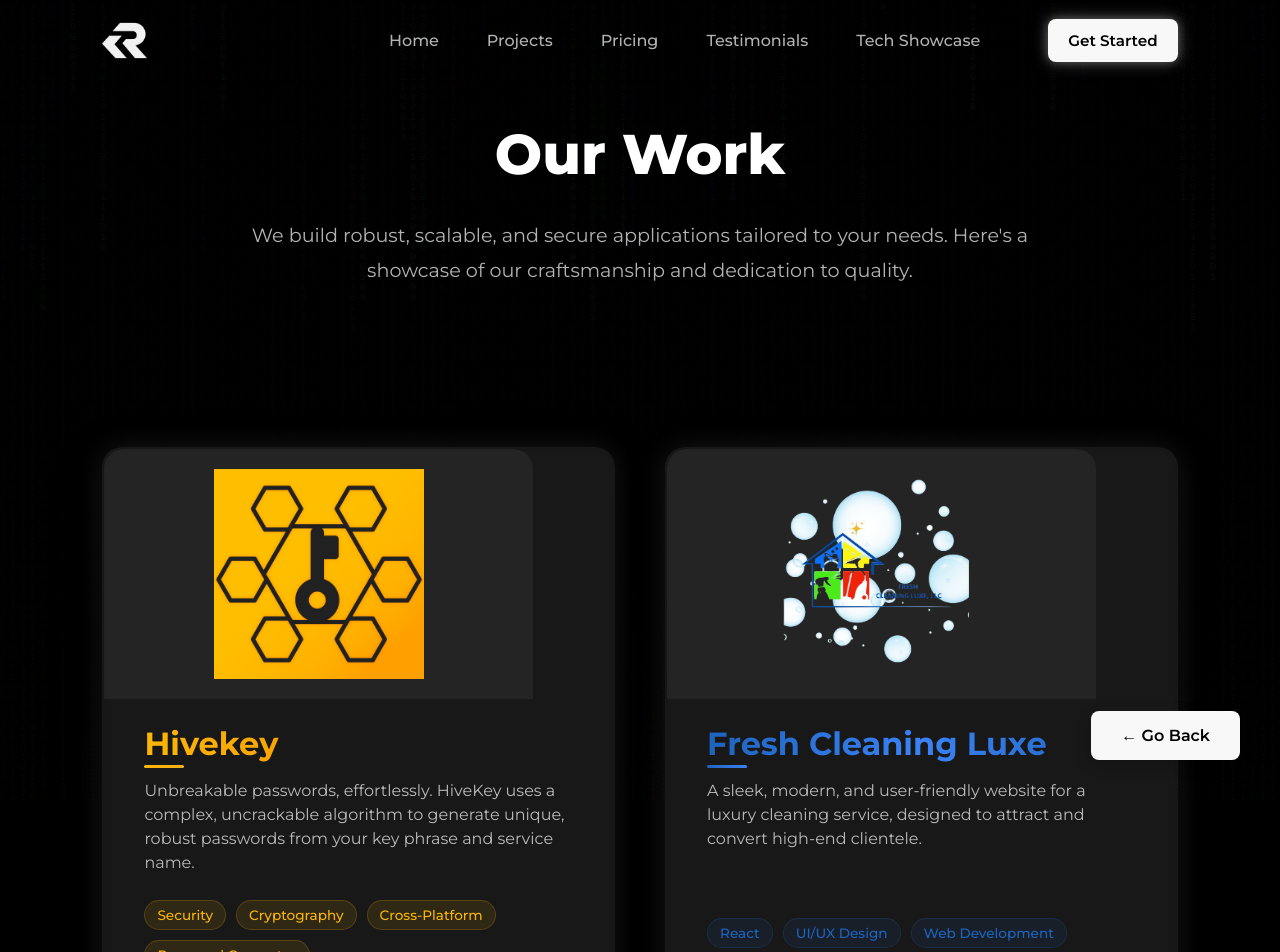
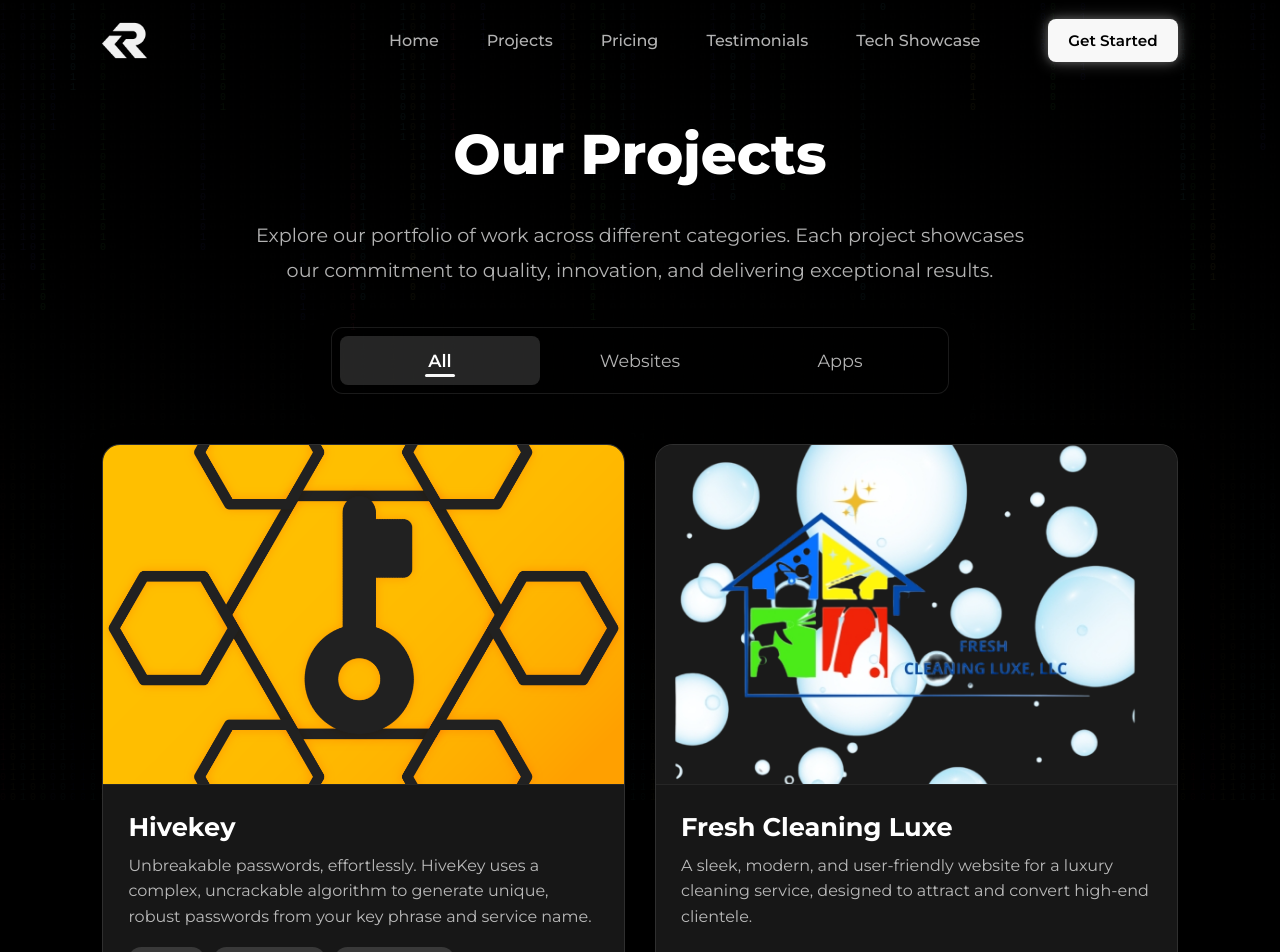
Before and after one commit to EarthPeopleStudio/ih-web-react-revolvotech, a React (Vite) app: page /projects in a window 1280 px wide. Shown: the top 952 px of the page. Built offline with nearby package versions, Linux system fonts and the light colour scheme.

Commit message:
Small Changes
-> Updated Project page style to old style to ensure consistency
-> Revamped HiveKey Product page

```diff
--- a/src/index.css
+++ b/src/index.css
@@ -1,3 +1,5 @@
+@import url('https://fonts.googleapis.com/css2?family=Montserrat:wght@400;500;600;700&display=swap');
+
 * {
   font-family: "Montserrat", sans-serif;
   font-optical-sizing: auto;
--- a/src/pages/Projects.jsx
+++ b/src/pages/Projects.jsx
@@ -1,18 +1,14 @@
-import React, { useState, useRef, useEffect } from "react";
+import React, { useState, useEffect } from "react";
 import styled from "styled-components";
 import { useNavigate } from "react-router-dom";
-import { FaWindows, FaGooglePlay, FaGithub, FaExternalLinkAlt } from "react-icons/fa";
 import HiveKeyImage from "../assets/HiveKey.png";
 import FreshCleaningLuxeImage from "../assets/Fresh Cleaning Luxe_ProjectLogo.png";
 
-const ProjectsPageWrapper = styled.div`
-  min-height: 100vh;
+const ProjectsWrapper = styled.div`
   padding: 120px 8% 80px;
   color: var(--text-primary);
-  display: flex;
-  flex-direction: column;
-  align-items: center;
-  justify-content: center;
+  min-height: 100vh;
+  position: relative;
   max-width: 1200px;
   margin: 0 auto;
 
@@ -23,11 +19,6 @@
   @media (max-width: 480px) {
     padding: 80px 5% 140px;
   }
-`;
-
-const Header = styled.div`
-  text-align: center;
-  margin-bottom: 60px;
 `;
 
 const Title = styled.h1`
@@ -42,7 +33,7 @@
   }
 `;
 
-const Description = styled.p`
+const Subtitle = styled.p`
   color: var(--text-secondary);
   font-size: 1.2rem;
   line-height: 1.8;
@@ -53,452 +44,313 @@
   margin-right: auto;
 `;
 
+const TabsContainer = styled.div`
+  display: flex;
+  justify-content: center;
+  margin-bottom: 50px;
+  border-radius: 12px;
+  background: rgba(0, 0, 0, 0.2);
+  padding: 8px;
+  max-width: 600px;
+  margin-left: auto;
+  margin-right: auto;
+  position: relative;
+  overflow: hidden;
+  border: 1px solid var(--border-color);
+  box-shadow: 0 10px 30px rgba(0, 0, 0, 0.2);
+
+  @media (max-width: 768px) {
+    flex-wrap: wrap;
+    padding: 6px;
+  }
+`;
+
+const Tab = styled.button`
+  padding: 14px 24px;
+  border: none;
+  background: ${(props) => (props.active ? "rgba(248, 248, 248, 0.15)" : "transparent")};
+  color: ${(props) => (props.active ? "var(--text-primary)" : "var(--text-secondary)")};
+  font-size: 1.1rem;
+  font-weight: ${(props) => (props.active ? "600" : "400")};
+  border-radius: 8px;
+  cursor: pointer;
+  transition: all 0.3s ease;
+  position: relative;
+  z-index: 1;
+  flex: 1;
+
+  &:hover {
+    background: ${(props) => (props.active ? "rgba(248, 248, 248, 0.15)" : "rgba(255, 255, 255, 0.05)")};
+    color: var(--text-primary);
+  }
+
+  ${(props) => props.active && `
+    &:after {
+      content: "";
+      position: absolute;
+      bottom: 8px;
+      left: 50%;
+      transform: translateX(-50%);
+      width: 30px;
+      height: 3px;
+      background: #f8f8f8;
+      border-radius: 2px;
+    }
+  `}
+
+  @media (max-width: 768px) {
+    padding: 12px 16px;
+    font-size: 1rem;
+  }
+
+  @media (max-width: 480px) {
+    padding: 10px 12px;
+    font-size: 0.9rem;
+  }
+`;
+
 const ProjectsGrid = styled.div`
   display: grid;
-  grid-template-columns: repeat(auto-fit, minmax(350px, 1fr));
-  gap: 50px;
-  margin-top: 60px;
+  grid-template-columns: repeat(auto-fill, minmax(350px, 1fr));
+  gap: 30px;
+  margin-bottom: 60px;
 
-  @media (max-width: 900px) {
+  @media (max-width: 768px) {
+    grid-template-columns: repeat(auto-fill, minmax(280px, 1fr));
+    gap: 25px;
+  }
+
+  @media (max-width: 480px) {
     grid-template-columns: 1fr;
-    gap: 70px;
+    gap: 20px;
   }
 `;
 
 const ProjectCard = styled.div`
   background: var(--card-bg);
-  border-radius: 20px;
-  padding: 40px;
+  border-radius: 18px;
+  overflow: hidden;
+  border: 1px solid var(--border-color);
+  transition: transform 0.4s ease, box-shadow 0.4s ease;
+  position: relative;
+  box-shadow: 0 10px 30px rgba(0, 0, 0, 0.2);
+  cursor: pointer;
+  height: 100%;
   display: flex;
   flex-direction: column;
-  position: relative;
-  border: 1px solid rgba(248, 248, 248, 0.3);
-  transition: all 0.6s cubic-bezier(0.165, 0.84, 0.44, 1);
-  overflow: hidden;
-  box-shadow: 0 15px 50px rgba(0, 0, 0, 0.3), 0 0 30px rgba(248, 248, 248, 0.1);
-  cursor: pointer;
 
-  ${props => props.isHivekey && `
-    overflow: hidden;
-    position: relative;
-    border: 2px solid rgba(251, 182, 4, var(--border-glow, 0));
-  transition: all 0.3s ease;
+  &:hover {
+    transform: translateY(-10px);
+    box-shadow: 0 15px 50px rgba(0, 0, 0, 0.3);
+    border-color: rgba(255, 255, 255, 0.15);
 
-        &:before {
-      content: "";
-      position: absolute;
-      top: var(--y, 200px);
-      left: var(--x, 160px);
-      background: radial-gradient(
-        circle at center,
-        rgba(251, 182, 4, 0.6) 0%,
-        rgba(244, 176, 24, 0.4) 30%,
-        rgba(211, 148, 4, 0.2) 60%,
-        transparent 100%
-      );
-      width: 400px;
-      height: 400px;
-      opacity: var(--proximity-opacity, 0);
-      transform: translate(-50%, -50%);
-      transition: opacity 0.2s ease;
-      z-index: 0;
-      pointer-events: none;
+    .project-image {
+      transform: scale(1.05);
     }
 
-    &:after {
-      content: "";
-      position: absolute;
-      inset: 2px;
-      border-radius: 18px;
-      background: var(--card-bg);
-      z-index: 1;
-      pointer-events: none;
+    .view-project {
+      opacity: 1;
+      transform: translateY(0);
     }
+  }
+`;
 
-  `}
+const ProjectImageContainer = styled.div`
+  width: 100%;
+  height: 0;
+  padding-bottom: 65%;
+  position: relative;
+  overflow: hidden;
+  background: #1a1a1a;
+  border-bottom: 1px solid rgba(255, 255, 255, 0.05);
+`;
 
-  ${props => props.isFreshCleaning && `
-    overflow: hidden;
-    position: relative;
-    border: 2px solid rgba(29, 100, 190, var(--border-glow, 0));
-    transition: all 0.3s ease;
-
-    &:before {
-      content: "";
-      position: absolute;
-      top: var(--y, 200px);
-      left: var(--x, 160px);
-      background: radial-gradient(
-        circle at center,
-        rgba(29, 100, 190, 0.6) 0%,
-        rgba(29, 100, 190, 0.4) 30%,
-        rgba(29, 100, 190, 0.2) 60%,
-        transparent 100%
-      );
-      width: 400px;
-      height: 400px;
-      opacity: var(--proximity-opacity, 0);
-      transform: translate(-50%, -50%);
-      transition: opacity 0.2s ease;
-      z-index: 0;
-      pointer-events: none;
-    }
-
-    &:after {
-      content: "";
-      position: absolute;
-      inset: 2px;
-      border-radius: 18px;
-      background: var(--card-bg);
-      z-index: 1;
-      pointer-events: none;
-    }
-  `}
-
-  ${props => !props.isHivekey && !props.isFreshCleaning && `
-    &:before {
-      content: "";
+const ProjectImage = styled.div`
   position: absolute;
   top: 0;
-      right: 0;
-      bottom: 0;
   left: 0;
-      z-index: -1;
-      background: radial-gradient(circle at top right, rgba(248, 248, 248, 0.1), transparent 70%);
-      opacity: 0;
-      transition: opacity 0.6s ease-in-out;
-    }
-
-    &:hover:before {
-      opacity: 1;
-    }
-  `}
-
-  /* Keep the original gradient overlay for non-Hivekey cards */
-  ${props => !props.isHivekey && !props.isFreshCleaning && `
-    &:after {
-      content: "";
-      position: absolute;
-      top: 0;
-      right: 0;
-      bottom: 0;
-      left: 0;
-      z-index: -2;
-      background: radial-gradient(circle at top right, rgba(248, 248, 248, 0.1), transparent 70%);
-      opacity: 0;
-      transition: opacity 0.6s ease-in-out;
-    }
-
-    &:hover:after {
-      opacity: 1;
-    }
-  `}
+  width: 100%;
+  height: 100%;
+  background-image: url(${props => props.src});
+  background-size: cover;
+  background-position: center;
+  transition: transform 0.7s ease;
 `;
 
-const ProjectImage = styled.img`
-  width: 100%;
-  height: 250px;
-  object-fit: contain;
-  object-position: center;
-  margin: -40px -40px 25px -40px;
-  border-radius: 20px 20px 0 0;
-  background-color: rgba(248, 248, 248, 0.05);
-  padding: 20px;
-  box-sizing: border-box;
-  position: relative;
-  z-index: 2;
-`;
-
-const ProjectContent = styled.div`
-  flex-grow: 1;
+const ProjectInfo = styled.div`
+  padding: 25px;
+  flex: 1;
   display: flex;
   flex-direction: column;
-  position: relative;
-  z-index: 2;
 `;
 
 const ProjectTitle = styled.h3`
-  font-size: 2rem;
+  font-size: 1.6rem;
   font-weight: 700;
-  margin-bottom: 16px;
+  margin-bottom: 10px;
   color: var(--text-primary);
-  position: relative;
-  display: inline-block;
-  transition: all 0.3s ease;
-
-  &:after {
-    content: "";
-    position: absolute;
-    bottom: -5px;
-    left: 0;
-    width: 40px;
-    height: 3px;
-    background: ${props =>
-      props.isHivekey ? 'linear-gradient(90deg, #fbb604 0%, #f4b018 100%)' :
-      props.isFreshCleaning ? 'linear-gradient(90deg, #1d64be 0%, #3b82f6 100%)' :
-      '#f8f8f8'
-    };
-    border-radius: 2px;
-  }
-
-  ${props => props.isHivekey && `
-    background: linear-gradient(to right, #fbb604, #f99b04, #fbb604);
-    -webkit-background-clip: text;
-    -webkit-text-fill-color: transparent;
-    background-clip: text;
-  `}
-
-  ${props => props.isFreshCleaning && `
-    background: linear-gradient(to right, #1d64be, #3b82f6, #1d64be);
-    -webkit-background-clip: text;
-    -webkit-text-fill-color: transparent;
-    background-clip: text;
-  `}
+  line-height: 1.3;
 `;
 
 const ProjectDescription = styled.p`
   color: var(--text-secondary);
   font-size: 1rem;
-  line-height: 1.5;
-  margin-bottom: 25px;
+  line-height: 1.6;
+  margin-bottom: 15px;
   flex-grow: 1;
 `;
 
 const TagsContainer = styled.div`
   display: flex;
   flex-wrap: wrap;
-  gap: 10px;
-  margin-bottom: 25px;
+  gap: 8px;
+  margin-top: auto;
 `;
 
 const Tag = styled.span`
-  background: ${props => props.isHivekey ? 'rgba(251, 182, 4, 0.1)' : props.isFreshCleaning ? 'rgba(29, 100, 190, 0.1)' : 'rgba(248, 248, 248, 0.1)'};
-  color: ${props => props.isHivekey ? '#fbb604' : props.isFreshCleaning ? '#1d64be' : '#f8f8f8'};
+  background: rgba(248, 248, 248, 0.15);
+  color: #f8f8f8;
   padding: 6px 12px;
   border-radius: 20px;
-  font-size: 0.85rem;
-  border: 1px solid ${props => props.isHivekey ? 'rgba(251, 182, 4, 0.2)' : props.isFreshCleaning ? 'rgba(29, 100, 190, 0.2)' : 'rgba(248, 248, 248, 0.2)'};
+  font-size: 0.8rem;
   font-weight: 500;
-  transition: all 0.3s ease;
-
-  &:hover {
-    background: ${props => props.isHivekey ? 'rgba(251, 182, 4, 0.2)' : props.isFreshCleaning ? 'rgba(29, 100, 190, 0.2)' : 'rgba(248, 248, 248, 0.15)'};
-    border-color: ${props => props.isHivekey ? 'rgba(251, 182, 4, 0.4)' : props.isFreshCleaning ? 'rgba(29, 100, 190, 0.4)' : 'rgba(248, 248, 248, 0.3)'};
-    ${props => props.isHivekey && 'box-shadow: 0 5px 15px rgba(251, 182, 4, 0.15);'}
-    ${props => props.isFreshCleaning && 'box-shadow: 0 5px 15px rgba(29, 100, 190, 0.15);'}
-  }
 `;
 
-const LinksContainer = styled.div`
-  display: flex;
-  gap: 15px;
-  margin-top: auto;
+const ViewProjectButton = styled.div`
+  position: absolute;
+  bottom: 0;
+  left: 0;
+  right: 0;
+  padding: 16px 0;
+  background: rgba(248, 248, 248, 0.9);
+  color: black;
+  text-align: center;
+  font-weight: 600;
+  opacity: 0;
+  transform: translateY(100%);
+  transition: opacity 0.3s ease, transform 0.3s ease;
 `;
 
-const LinkButton = styled.a`
-  display: flex;
-  align-items: center;
-  gap: 8px;
-  background: #f8f8f8;
-  color: black;
-  padding: 12px 20px;
-  border-radius: 8px;
-  font-weight: 600;
-  font-size: 0.9rem;
-  text-decoration: none;
-  transition: all 0.3s ease;
-  box-shadow: 0 5px 15px rgba(0, 0, 0, 0.2);
-
-  &:hover {
-    transform: translateY(-3px);
-    box-shadow: 0 8px 20px rgba(0, 0, 0, 0.3);
-  }
-
-  &:first-child {
-    background: transparent;
-    color: var(--text-secondary);
-    border: 1px solid rgba(248, 248, 248, 0.3);
-
-    &:hover {
-      color: #f8f8f8;
-      border-color: rgba(248, 248, 248, 0.5);
-      background: rgba(248, 248, 248, 0.05);
-    }
-  }
+const EmptyStateContainer = styled.div`
+  text-align: center;
+  padding: 60px 20px;
+  grid-column: 1 / -1;
 `;
 
-const BackButton = styled.button`
-  background: #f8f8f8;
-  color: black;
-  border: none;
-  border-radius: 8px;
-  padding: 15px 30px;
-  font-weight: 600;
-  font-size: 1rem;
-  cursor: pointer;
-  transition: all 0.3s ease;
-  box-shadow: 0 5px 15px rgba(0, 0, 0, 0.2);
-  position: fixed;
-  bottom: 40px;
-  right: 40px;
-  z-index: 100;
-
-  &:hover {
-    transform: translateY(-3px);
-    box-shadow: 0 8px 20px rgba(0, 0, 0, 0.3);
-  }
-
-  @media (max-width: 768px) {
-    bottom: 20px;
-    right: 20px;
-  }
+const EmptyStateText = styled.p`
+  color: var(--text-secondary);
+  font-size: 1.2rem;
+  margin-bottom: 20px;
 `;
 
-const Projects = () => {
-  const navigate = useNavigate();
-  const cardRefs = useRef({});
-
+// Dummy project data - replace with your actual data or API call
 const projectsData = [
   {
     id: 1,
-      isHivekey: true,
-      isFreshCleaning: false,
     title: "Hivekey",
     description: "Unbreakable passwords, effortlessly. HiveKey uses a complex, uncrackable algorithm to generate unique, robust passwords from your key phrase and service name.",
-      image: HiveKeyImage,
+    imageUrl: HiveKeyImage,
     tags: ["Security", "Cryptography", "Cross-Platform", "Password Generator"],
-      windowsLink: "https://revolvotech.s3.us-east-1.amazonaws.com/ih/app/flutter/hivekey/HiveKey.exe",
-      playstoreLink: "https://play.google.com/store/apps/details?id=com.revolvotech.hivekey",
-      live: "/projects/hivekey"
+    category: "Apps",
+    path: "/projects/hivekey",
   },
   {
     id: 2,
-      isHivekey: false,
-      isFreshCleaning: true,
     title: "Fresh Cleaning Luxe",
     description: "A sleek, modern, and user-friendly website for a luxury cleaning service, designed to attract and convert high-end clientele.",
-      image: FreshCleaningLuxeImage,
+    imageUrl: FreshCleaningLuxeImage,
     tags: ["React", "UI/UX Design", "Web Development", "Branding"],
-      github: "https://github.com/RevolvoTech/ic-web-react-freshcleaningluxe",
-      live: "https://freshcleaningluxe.com"
-    }
+    category: "Websites",
+    path: "https://freshcleaningluxe.com",
+  },
 ];
 
+const Projects = () => {
+  const [activeTab, setActiveTab] = useState("All");
+  const [filteredProjects, setFilteredProjects] = useState([]);
+  const navigate = useNavigate();
+
+  useEffect(() => {
+    if (activeTab === "All") {
+      setFilteredProjects(projectsData);
+    } else {
+      setFilteredProjects(projectsData.filter(project => project.category === activeTab));
+    }
+  }, [activeTab]);
+
+  const handleTabClick = (tab) => {
+    setActiveTab(tab);
+  };
+
   const handleProjectClick = (project) => {
-    if (project.live) {
-      if (project.live.startsWith("http")) {
-        window.open(project.live, '_blank', 'noopener,noreferrer');
+    if (project.path) {
+      if (project.path.startsWith("http")) {
+        window.open(project.path, '_blank', 'noopener,noreferrer');
       } else {
-        navigate(project.live);
+        navigate(project.path);
       }
     }
   };
 
-  const handleGlobalMouseMove = (e) => {
-    Object.keys(cardRefs.current).forEach(projectId => {
-      const project = projectsData.find(p => p.id.toString() === projectId);
-      if (project && (project.isHivekey || project.isFreshCleaning)) {
-        const card = cardRefs.current[projectId];
-        if (card) {
-          const rect = card.getBoundingClientRect();
+  return (
+    <ProjectsWrapper>
+      <Title>Our Projects</Title>
+      <Subtitle>
+        Explore our portfolio of work across different categories. Each project showcases
+        our commitment to quality, innovation, and delivering exceptional results.
+      </Subtitle>
 
-          const mouseX = e.clientX;
-          const mouseY = e.clientY;
-
-          const isInside = mouseX >= rect.left && mouseX <= rect.right &&
-                          mouseY >= rect.top && mouseY <= rect.bottom;
-
-          const closestX = Math.max(rect.left, Math.min(mouseX, rect.right));
-          const closestY = Math.max(rect.top, Math.min(mouseY, rect.bottom));
-
-          const distance = Math.sqrt(
-            Math.pow(mouseX - closestX, 2) + Math.pow(mouseY - closestY, 2)
-          );
-
-          const proximityThreshold = 150;
-
-          if (isInside) {
-            card.style.setProperty('--proximity-opacity', '0');
-            card.style.setProperty('--border-glow', '1');
-          } else {
-            const opacity = distance <= proximityThreshold
-              ? Math.max(0, 1 - (distance / proximityThreshold))
-              : 0;
-
-            const x = mouseX - rect.left;
-            const y = mouseY - rect.top;
-
-            card.style.setProperty('--x', `${x}px`);
-            card.style.setProperty('--y', `${y}px`);
-
-            card.style.setProperty('--proximity-opacity', opacity.toString());
-            card.style.setProperty('--border-glow', '0');
-          }
-        }
-      }
-    });
-  };
-
-  useEffect(() => {
-    document.addEventListener('mousemove', handleGlobalMouseMove);
-    return () => {
-      document.removeEventListener('mousemove', handleGlobalMouseMove);
-    };
-  }, []);
-
-  return (
-    <ProjectsPageWrapper>
-      <Header>
-        <Title>Our Work</Title>
-        <Description>
-          We build robust, scalable, and secure applications tailored to your needs. Here's a showcase of our craftsmanship and dedication to quality.
-        </Description>
-      </Header>
+      <TabsContainer>
+        <Tab
+          active={activeTab === "All"}
+          onClick={() => handleTabClick("All")}
+        >
+          All
+        </Tab>
+        <Tab
+          active={activeTab === "Websites"}
+          onClick={() => handleTabClick("Websites")}
+        >
+          Websites
+        </Tab>
+        <Tab
+          active={activeTab === "Apps"}
+          onClick={() => handleTabClick("Apps")}
+        >
+          Apps
+        </Tab>
+      </TabsContainer>
 
       <ProjectsGrid>
-        {projectsData.map((project) => (
-          <ProjectCard
-            key={project.id}
-            isHivekey={project.isHivekey}
-            isFreshCleaning={project.isFreshCleaning}
-            onClick={() => handleProjectClick(project)}
-            ref={el => (cardRefs.current[project.id] = el)}
-            className="project-card"
-          >
-            <ProjectImage src={project.image} alt={project.title} />
-            <ProjectContent>
-              <ProjectTitle isHivekey={project.isHivekey} isFreshCleaning={project.isFreshCleaning}>{project.title}</ProjectTitle>
+        {filteredProjects.length > 0 ? (
+          filteredProjects.map(project => (
+            <ProjectCard key={project.id} onClick={() => handleProjectClick(project)}>
+              <ProjectImageContainer>
+                <ProjectImage
+                  className="project-image"
+                  src={project.imageUrl}
+                  alt={project.title}
+                />
+              </ProjectImageContainer>
+              <ProjectInfo>
+                <ProjectTitle>{project.title}</ProjectTitle>
                 <ProjectDescription>{project.description}</ProjectDescription>
                 <TagsContainer>
                   {project.tags.map((tag, index) => (
-                  <Tag key={index} isHivekey={project.isHivekey} isFreshCleaning={project.isFreshCleaning}>{tag}</Tag>
+                    <Tag key={index}>{tag}</Tag>
                   ))}
                 </TagsContainer>
-              <LinksContainer>
-                {project.isHivekey ? (
-                  <>
-                    <LinkButton href={project.windowsLink} target="_blank" rel="noopener noreferrer" onClick={(e) => e.stopPropagation()} isHivekey={project.isHivekey}>
-                      <FaWindows /> Download for Windows
-                    </LinkButton>
-                    <LinkButton href={project.playstoreLink} target="_blank" rel="noopener noreferrer" onClick={(e) => e.stopPropagation()} isHivekey={project.isHivekey}>
-                      <FaGooglePlay /> Download for Playstore
-                    </LinkButton>
-                  </>
+              </ProjectInfo>
+              <ViewProjectButton className="view-project">View Project</ViewProjectButton>
+            </ProjectCard>
+          ))
         ) : (
-                  <>
-                    <LinkButton href={project.live} target="_blank" rel="noopener noreferrer" isHivekey={project.isHivekey} onClick={(e) => e.stopPropagation()}>
-                      <FaExternalLinkAlt /> Live Website
-                    </LinkButton>
-                  </>
+          <EmptyStateContainer>
+            <EmptyStateText>No projects found in this category.</EmptyStateText>
+          </EmptyStateContainer>
         )}
-              </LinksContainer>
-            </ProjectContent>
-          </ProjectCard>
-        ))}
       </ProjectsGrid>
-
-      <BackButton onClick={() => window.history.back()}>← Go Back</BackButton>
-    </ProjectsPageWrapper>
+    </ProjectsWrapper>
   );
 };
 
```
Also changed, not shown: src/pages/HivekeyProject.css (+66 -3 lines), src/pages/HivekeyProject.jsx (+63 -2 lines). Lines whose indentation alone changed are shown as unchanged.
